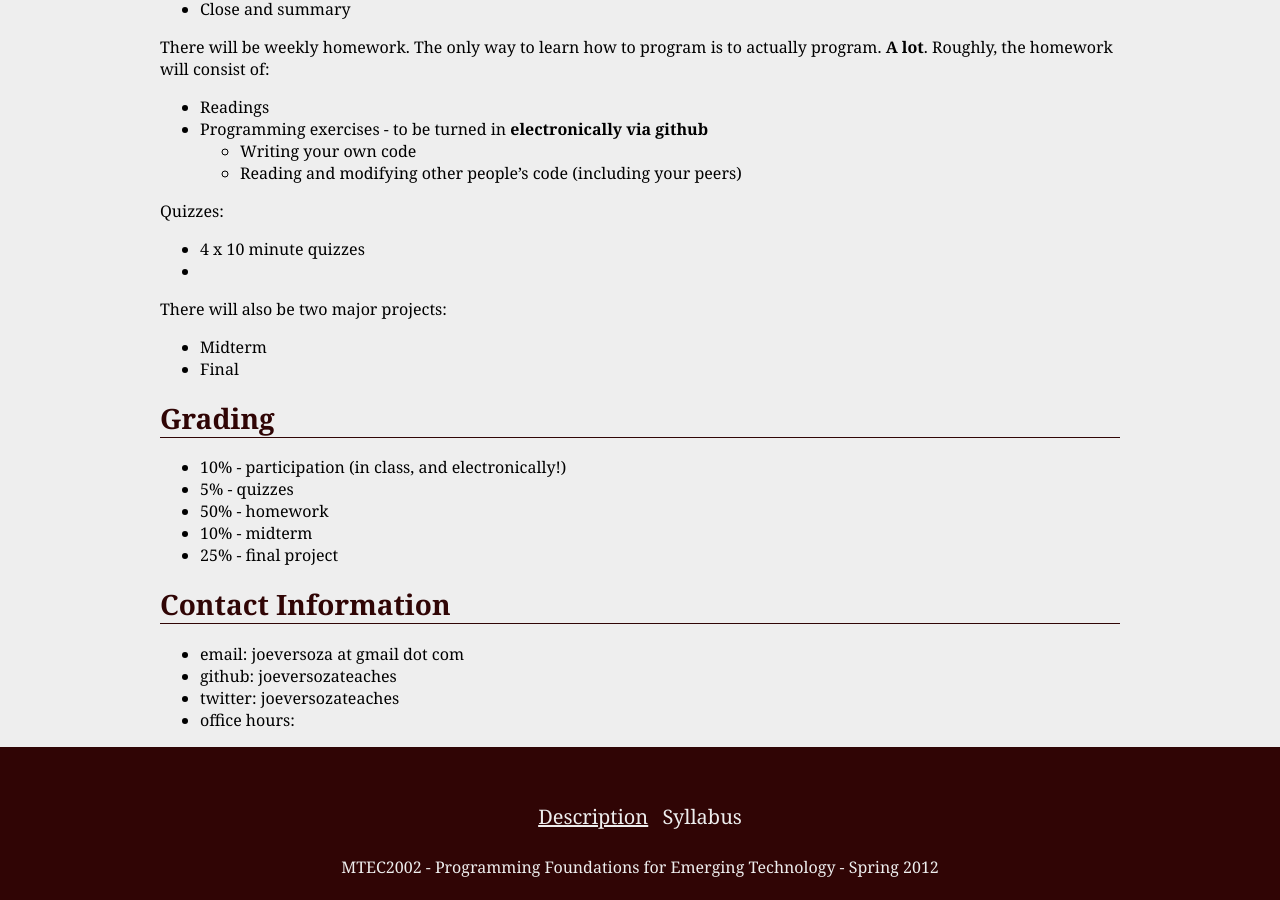
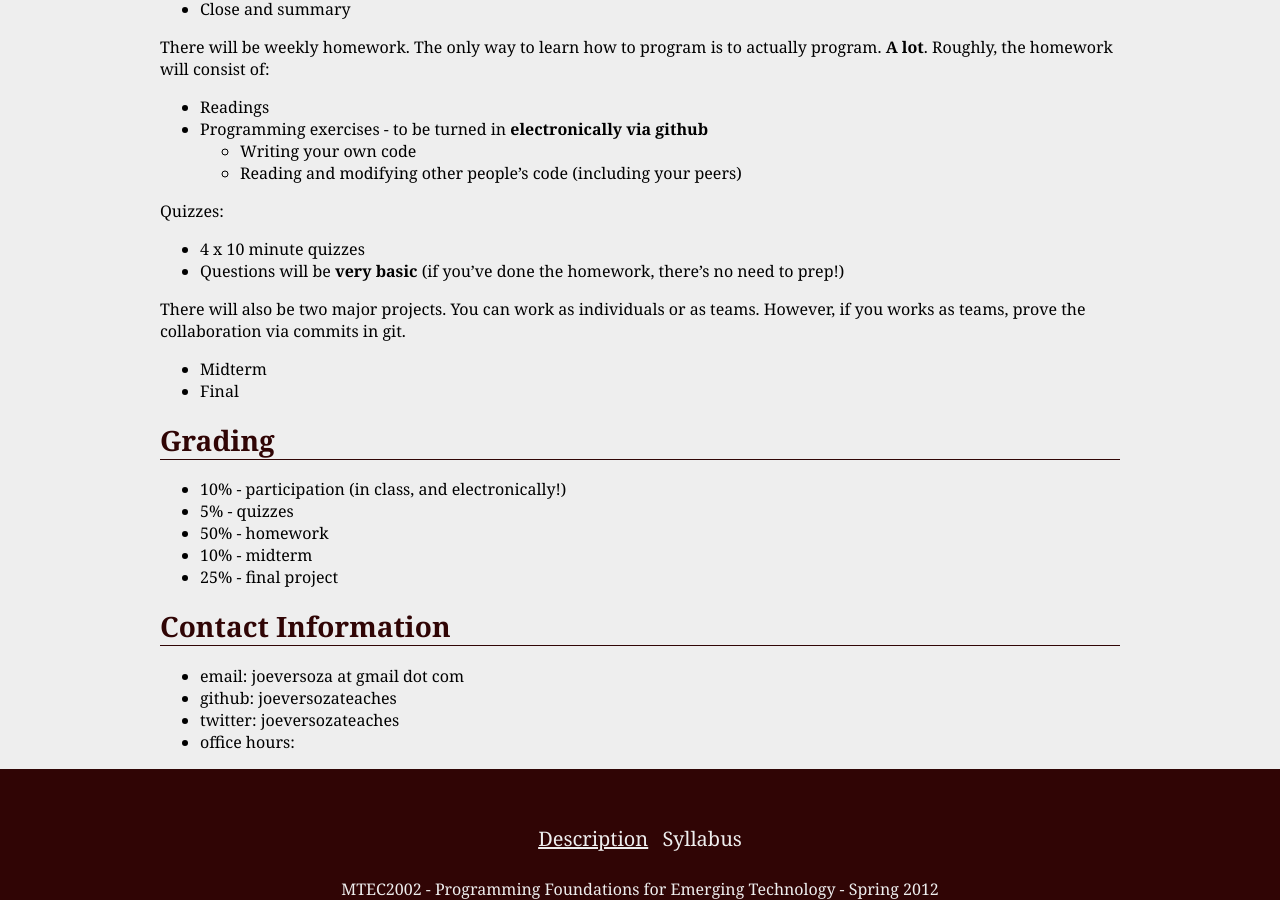
Before and after one commit to jversoza/MTEC2002, a Jekyll site: the page built from index.markdown, in a window 1280 px wide and 900 px high, scrolled down 791 px. Built offline with Jekyll 4.4.1, drawn with Linux system fonts in a browser that asks for light colours; Markdown is read by kramdown in place of the engine named in the settings.

Commit message:
added more detail to projeccts

```diff
--- a/index.markdown
+++ b/index.markdown
@@ -33,9 +33,9 @@ There will be weekly homework.  The only way to learn how to program is to actua
 
 Quizzes:
 * 4 x 10 minute quizzes
-*
+* Questions will be **very basic** (if you've done the homework, there's no need to prep!)
 
-There will also be two major projects:
+There will also be two major projects.  You can work as individuals or as teams.  However, if you works as teams, prove the collaboration via commits in git.
 * Midterm
 * Final
 
```
